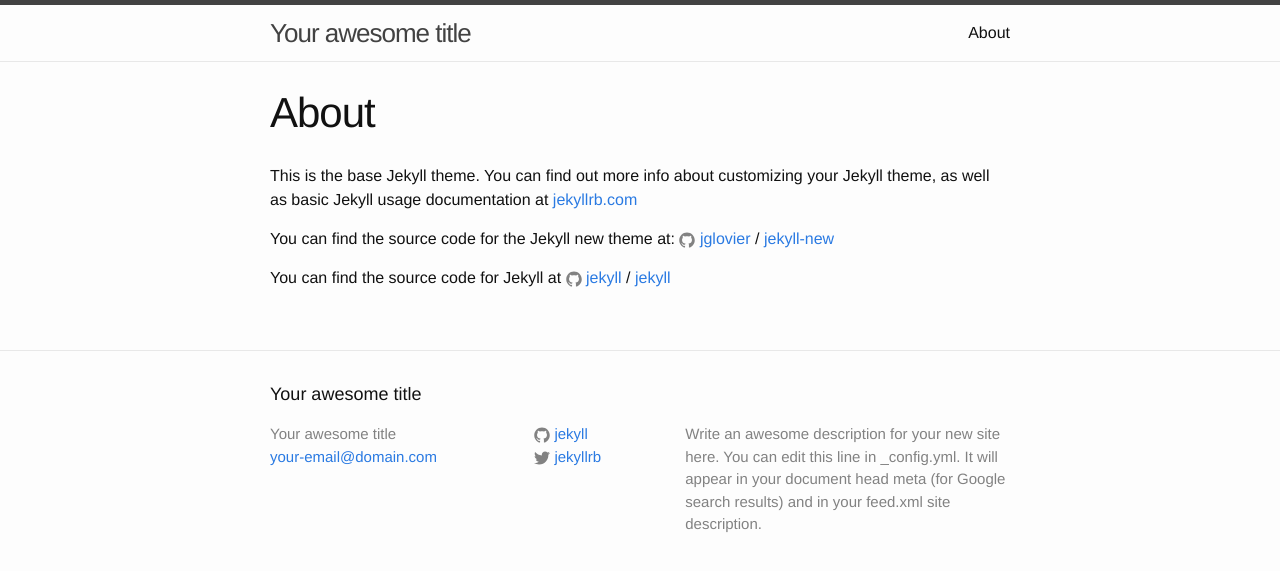
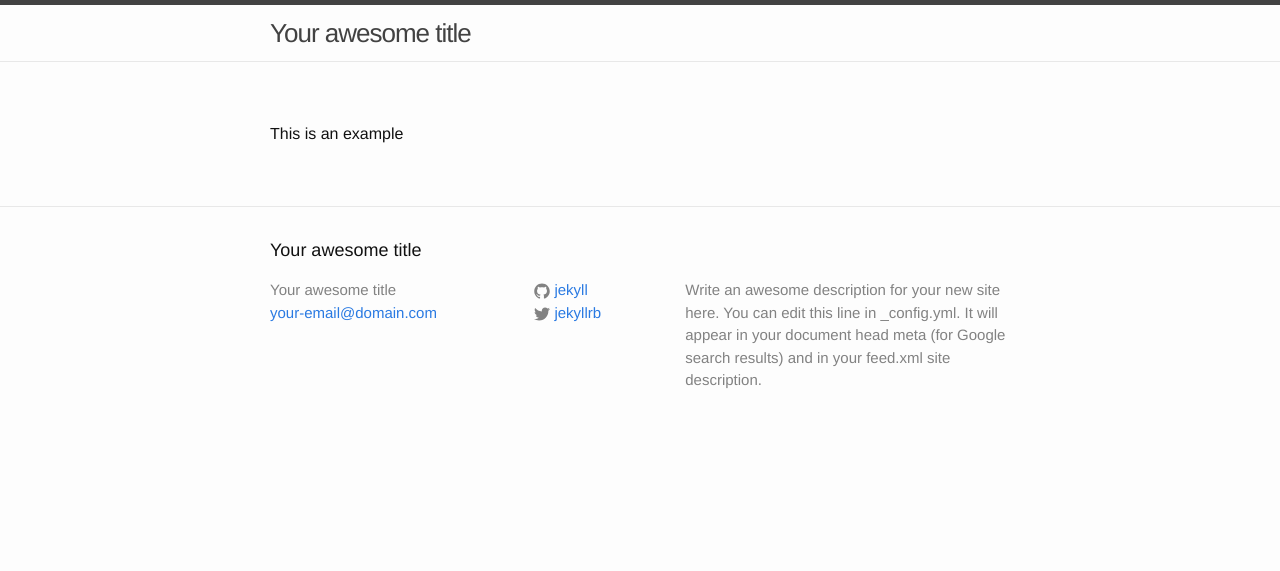
Before and after one commit to ShiroOfficial/ShiroOfficial, a Jekyll site: the page built from about.md, in a window 1280 px wide. Shown: the top 571 px of the page. Built offline with Jekyll 4.4.1, drawn with Linux system fonts in a browser that asks for light colours; our own code applies the rules of GitHub Pages for plain Markdown files.

Commit message:
Update about.md

```diff
--- a/about.md
+++ b/about.md
@@ -1,15 +1 @@
----
-layout: page
-title: About
-permalink: /about/
----
-
-This is the base Jekyll theme. You can find out more info about customizing your Jekyll theme, as well as basic Jekyll usage documentation at [jekyllrb.com](http://jekyllrb.com/)
-
-You can find the source code for the Jekyll new theme at:
-{% include icon-github.html username="jglovier" %} /
-[jekyll-new](https://github.com/jglovier/jekyll-new)
-
-You can find the source code for Jekyll at
-{% include icon-github.html username="jekyll" %} /
-[jekyll](https://github.com/jekyll/jekyll)
+This is an example
```
